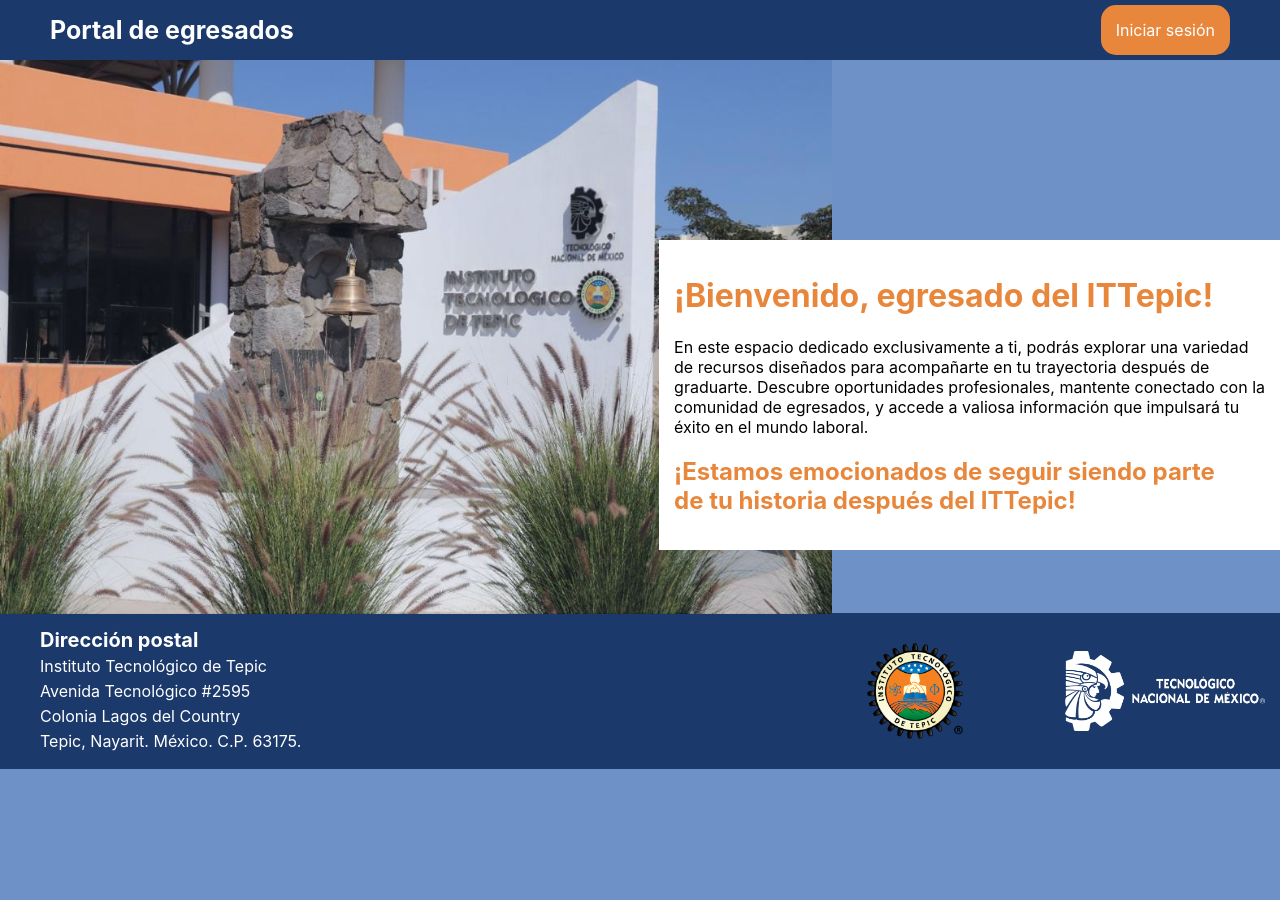
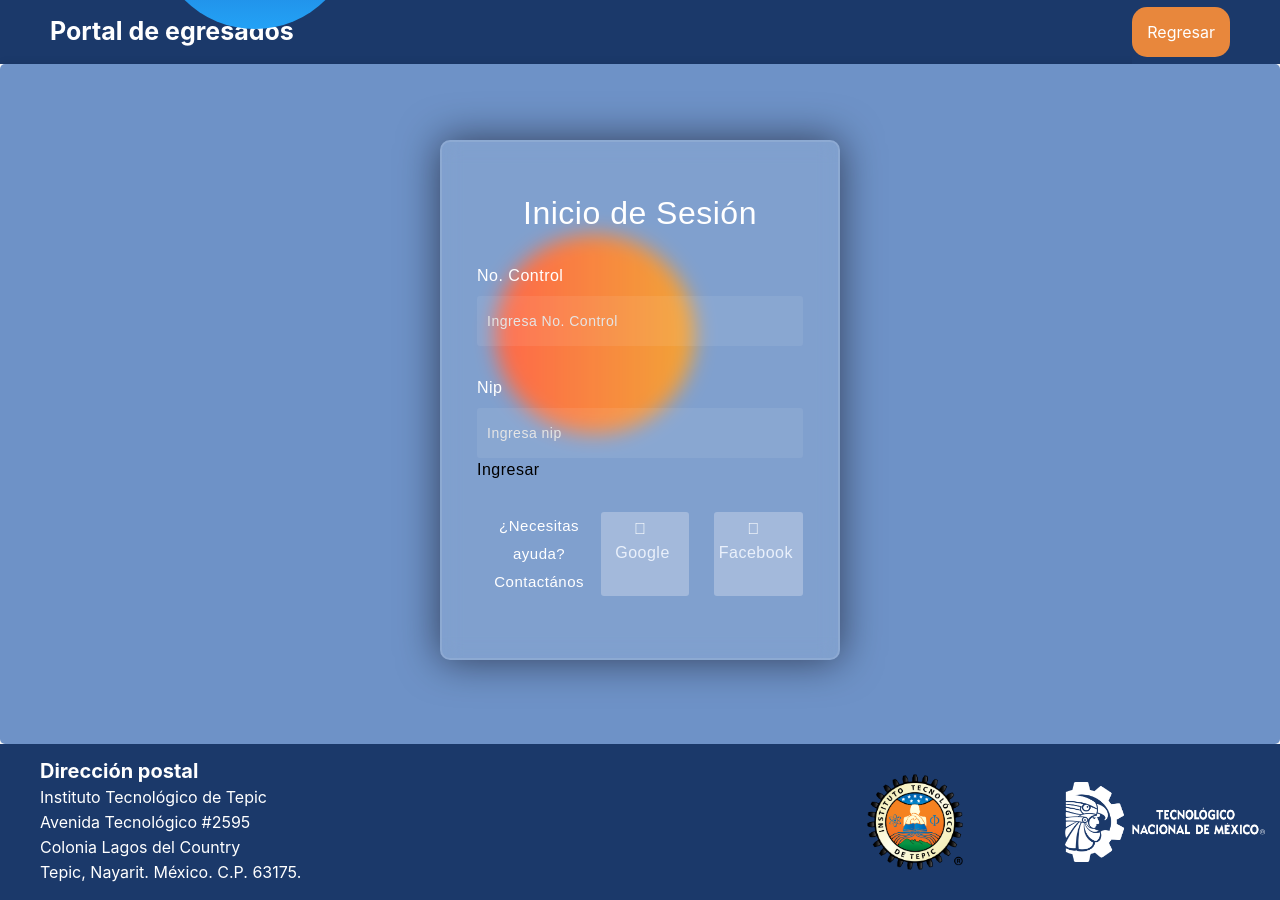
Before and after one commit to GadyelMtz/ProyectoPW, a React (Create React App) app in the folder cliente/: page /login in a window 1280 px wide. Before the commit the page ends 800 px from the top, so only its background shows below. Built offline with nearby package versions, Linux system fonts and the light colour scheme.

Commit message:
Ya hay desplazamiento y diseño

```diff
--- a/cliente/public/index.html
+++ b/cliente/public/index.html
@@ -1,14 +1,33 @@
 <!DOCTYPE html>
 <html lang="en">
   <head>
+    <title>Seguimiento de egresados</title>
     <meta charset="utf-8" />
-    <link rel="stylesheet" href="css/index.css" />
-
+    <link
+    rel="stylesheet"
+    href="https://cdn.jsdelivr.net/npm/bootstrap@4.0.0/dist/css/bootstrap.min.css"
+    integrity="sha384-Gn5384xqQ1aoWXA+058RXPxPg6fy4IWvTNh0E263XmFcJlSAwiGgFAW/dAiS6JXm"
+    crossorigin="anonymous"
+  />
+  <link rel="stylesheet" href="https://cdnjs.cloudflare.com/ajax/libs/font-awesome/5.15.4/css/all.min.css">
   </head>
 
   <body>
-    <script src="https://cdn.jsdelivr.net/npm/@popperjs/core@2.11.8/dist/umd/popper.min.js" integrity="sha384-I7E8VVD/ismYTF4hNIPjVp/Zjvgyol6VFvRkX/vR+Vc4jQkC+hVqc2pM8ODewa9r" crossorigin="anonymous"></script>
-    <script src="https://cdn.jsdelivr.net/npm/bootstrap@5.3.2/dist/js/bootstrap.min.js" integrity="sha384-BBtl+eGJRgqQAUMxJ7pMwbEyER4l1g+O15P+16Ep7Q9Q+zqX6gSbd85u4mG4QzX+" crossorigin="anonymous"></script>
     <div id="root"></div>
+    <script
+      src="https://code.jquery.com/jquery-3.2.1.slim.min.js"
+      integrity="sha384-KJ3o2DKtIkvYIK3UENzmM7KCkRr/rE9/Qpg6aAZGJwFDMVNA/GpGFF93hXpG5KkN"
+      crossorigin="anonymous"
+    ></script>
+    <script
+      src="https://cdn.jsdelivr.net/npm/popper.js@1.12.9/dist/umd/popper.min.js"
+      integrity="sha384-ApNbgh9B+Y1QKtv3Rn7W3mgPxhU9K/ScQsAP7hUibX39j7fakFPskvXusvfa0b4Q"
+      crossorigin="anonymous"
+    ></script>
+    <script
+      src="https://cdn.jsdelivr.net/npm/bootstrap@4.0.0/dist/js/bootstrap.min.js"
+      integrity="sha384-JZR6Spejh4U02d8jOt6vLEHfe/JQGiRRSQQxSfFWpi1MquVdAyjUar5+76PVCmYl"
+      crossorigin="anonymous"
+    ></script>
   </body>
 </html>
--- a/cliente/src/App.js
+++ b/cliente/src/App.js
@@ -1,65 +1,24 @@
-// App.js
-import React from 'react';
-import { BrowserRouter as Router, Routes, Route, Link } from 'react-router-dom';
-import RegistroEgresado from './paginas/C_Egresados';
-import RUD_Egresados from './paginas/RUD_Egresados';
-import DetalleEgresado from './paginas/DetalleEgresado';
-import EditarEgresado from './paginas/EditarEgresado';
+import React from "react";
+import { BrowserRouter as Router, Routes, Route, Link } from "react-router-dom";
+import RegistroEgresado from "./paginas/C_Egresados";
+import RUD_Egresados from "./paginas/RUD_Egresados";
+import DetalleEgresado from "./paginas/DetalleEgresado";
+import EditarEgresado from "./paginas/EditarEgresado";
+import Login from "./paginas/Login";
+import Principal from "./paginas/Principal";
 
 const App = () => {
   return (
     <Router>
-    <div id='root'>
-    <nav class="banner">
-      <div id="tituloBanner">Portal de egresados</div>
-      <list id="menu">
-        <li>
-        <Link to="/registrar-egresados">Iniciar sesión</Link>
-        </li>
-      </list>
-    </nav>
-
-    <div id="contenedor">
-      <img src="img/tec.png" id="imagenTec" />
-    </div>
-
-    <div id="mensajeBienvenida">
-      <h1>¡Bienvenido, egresado del ITTepic!</h1>
-      En este espacio dedicado exclusivamente a ti, podrás explorar una variedad<br></br>
-      de recursos diseñados para acompañarte en tu trayectoria después de<br></br>
-      graduarte. Descubre oportunidades profesionales, mantente conectado con la<br></br>
-      comunidad de egresados, y accede a valiosa información que impulsará tu<br></br>
-      éxito en el mundo laboral.<br></br>
-      <h2>¡Estamos emocionados de seguir siendo parte<br></br>
-      de tu historia después del ITTepic!</h2>
-    </div>
-
-    <footer>
-      <div id="direccion">
-        <b>Dirección postal</b><br></br>
-        Instituto Tecnológico de Tepic<br></br>
-        Avenida Tecnológico #2595<br></br>
-        Colonia Lagos del Country<br></br>
-        Tepic, Nayarit. México. C.P. 63175.<br></br>
-
-    </div>
-
-      <div id="logoFooterITTepic">
-        <img src="img/logoITTepic.png" id="imgLogoITTepic" />
-      </div>
-
-      <div id="logoFooterTecNM">
-        <img src="img/logoTecNM.png" id="imgLogoTecNM" />
-      </div>
-    </footer>
     <Routes>
+      <Route path="/" element={<Principal />} />
       <Route path="/registrar-egresados" element={<RegistroEgresado />} />
       <Route path="/consultar-egresados" element={<RUD_Egresados />} />
-            <Route path="/consultar-egresados/:noControl" element={<DetalleEgresado />} />
+      <Route path="/consultar-egresados/:noControl" element={<DetalleEgresado />}/>
       <Route path="/editar-egresado/:noControl" element={<EditarEgresado />} />
       <Route path="/eliminar-egresado/:noControl" element={<RUD_Egresados />} />
+      <Route path="/login" element={<Login />} />
     </Routes>
-        </div>
   </Router>
   );
 };
--- a/cliente/public/css/index.css
+++ b/cliente/src/css/Principal.css
@@ -1,3 +1,4 @@
+.contenedorDePrincipal {
 html {
   font-family: "Inter", sans-serif;
 }
@@ -121,3 +122,5 @@
   flex: 1;
   text-align: left;
 }
+
+}
--- a/cliente/public/css/login.css
+++ b/cliente/src/css/login.css
@@ -1,3 +1,4 @@
+.contenedorDeLogin{
 *,
 *:before,
 *:after {
@@ -25,7 +26,7 @@
 .background {
     width: 430px;
     height: 520px;
-    position: absolute;
+
     transform: translate(-50%, -50%);
     left: 50%;
     top: 50%;
@@ -155,3 +156,127 @@
 a{
     color: black;
 }
+html {
+    font-family: "Inter", sans-serif;
+  }
+
+  body {
+    margin: 0;
+    background-color: #6E92C7;
+  }
+
+  .banner {
+      display: flex;
+      justify-content: space-between;
+      align-items: center;
+      background-color: #1b396a;
+  }
+
+  #tituloBanner {
+      color: white;
+      font-size: 25px;
+      font-weight: bold;
+      padding-left: 50px;
+  }
+
+  .banner li{
+    background-color: #1b396a;
+    padding-top: 20px;
+    padding-bottom: 20px;
+    text-align: right;
+  }
+
+  .banner #menu li {
+    padding-right: 50px;
+    list-style: none;
+  }
+
+  .banner #menu li a {
+    padding: 15px;
+    border-radius: 15px 15px 15px 15px;
+    background-color: #e8873c;
+    color: white;
+  }
+
+  .banner #menu li a:hover {
+    background-color: white;
+    color: #e8873c;
+  }
+
+  #logoFooterITTepic #imgLogoITTepic {
+    height: 100px;
+    width: 100px;
+  }
+
+  #contenedor{
+      margin-bottom: -5px;
+  }
+
+  #logoFooterITTepic {
+    display: flex;
+    justify-content: center; /* Centra la imagen en el contenedor */
+    align-items: center; /* Centra verticalmente la imagen en el contenedor */
+    padding-right: 100px;
+  }
+
+  #logoFooterTecNM #imgLogoTecNM {
+    height: 80px;
+    width: 200px;
+  }
+
+  #logoFooterTecNM {
+    display: flex;
+    justify-content: center; /* Centra la imagen en el contenedor */
+    align-items: center; /* Centra verticalmente la imagen en el contenedor */
+  }
+
+  #imagenTec {
+    opacity: 90%;
+    width: 65%;
+    height: 30%;
+    margin: 0;
+  }
+
+  #mensajeBienvenida{
+      position: absolute;
+      background-color: white;
+      right: 0%;
+      top: 30%;
+      text-align: justify;
+      font-family: "Inter", sans-serif;
+      padding: 15px;
+
+  }
+
+  #mensajeBienvenida h1,h2{
+      color: #e8873c;
+  }
+
+
+
+  a {
+    text-decoration: none;
+  }
+
+  footer {
+    display: flex;
+    align-items: center;
+    background-color: #1b396a;
+    color: white;
+    padding: 15px;
+    line-height: 25px;
+    padding-left: 40px;
+  }
+
+  footer b {
+      margin-top: 10px;
+      font-size: 20px;
+      font-weight: bolder;
+      line-height: 25px;
+  }
+
+  #direccion {
+    flex: 1;
+    text-align: left;
+  }
+}
--- a/cliente/public/css/menu.css
+++ b/cliente/src/css/menu.css
@@ -1,3 +1,4 @@
+
 nav, .offcanvas{
     background-color: #272c33;
 }
--- a/cliente/src/index.js
+++ b/cliente/src/index.js
@@ -5,6 +5,6 @@
 const root = ReactDOM.createRoot(document.getElementById('root'));
 root.render(
   <React.StrictMode>
-    <App />
+      <App />
   </React.StrictMode>
 );
--- a/cliente/src/paginas/Login.js
+++ b/cliente/src/paginas/Login.js
@@ -0,0 +1,77 @@
+import React, { Fragment, useState } from "react";
+import { Link } from "react-router-dom";
+import '../css/login.css'
+
+const Login = () => {
+  return (
+    <Fragment>
+      <div className="contenedorDeLogin">
+      <nav className="banner">
+        <div id="tituloBanner">Portal de egresados</div>
+        <list id="menu">
+          <li>
+          <Link to="/ ">Regresar</Link>
+          </li>
+        </list>
+      </nav>
+
+      <div class="login-container">
+        <div className="background">
+          <div className="shape"></div>
+          <div className="shape"></div>
+        </div>
+        <form
+          id="login-form"
+          action="tu_archivo_de_procesamiento.php"
+          method="post"
+        >
+          <h3>Inicio de Sesión</h3>
+
+          <label htmlFor="username">No. Control</label>
+          <input type="text" placeholder="Ingresa No. Control" id="username" />
+
+          <label htmlFor="password">Nip</label>
+          <input type="password" placeholder="Ingresa nip" id="password" />
+
+          <Link to="/registrar-egresados">Ingresar</Link>
+
+          <div className="social">
+            <h4>¿Necesitas ayuda? Contactános</h4>
+            <div className="go">
+              <i className="fab fa-google"></i> Google
+            </div>
+            <div className="fb">
+              <i className="fab fa-facebook"></i> Facebook
+            </div>
+          </div>
+        </form>
+      </div>
+
+      <footer>
+        <div id="direccion">
+          <b>Dirección postal</b>
+          <br />
+          Instituto Tecnológico de Tepic
+          <br />
+          Avenida Tecnológico #2595
+          <br />
+          Colonia Lagos del Country
+          <br />
+          Tepic, Nayarit. México. C.P. 63175.
+          <br />
+        </div>
+
+        <div id="logoFooterITTepic">
+          <img src="img/logoITTepic.png" id="imgLogoITTepic" alt="Logo ITTepic" />
+        </div>
+
+        <div id="logoFooterTecNM">
+          <img src="img/logoTecNM.png" id="imgLogoTecNM" alt="Logo TecNM" />
+        </div>
+      </footer>
+      </div>
+    </Fragment>
+  );
+};
+
+export default Login;
--- /dev/null
+++ b/cliente/src/paginas/Principal.js
@@ -0,0 +1,58 @@
+// Principal.js
+import React, { Fragment, useEffect, useState } from "react";
+import { Link } from "react-router-dom";
+import '../css/Principal.css'
+
+const Principal = () => {
+  return (
+    <Fragment>
+     <div className="contenedorDePrincipal">
+     <nav class="banner">
+      <div id="tituloBanner">Portal de egresados</div>
+      <list id="menu">
+        <li>
+        <Link to="/Login">Iniciar sesión</Link>
+        </li>
+      </list>
+    </nav>
+
+    <div id="contenedor">
+      <img src="img/tec.png" id="imagenTec" />
+    </div>
+
+    <div id="mensajeBienvenida">
+      <h1>¡Bienvenido, egresado del ITTepic!</h1>
+      En este espacio dedicado exclusivamente a ti, podrás explorar una variedad<br></br>
+      de recursos diseñados para acompañarte en tu trayectoria después de<br></br>
+      graduarte. Descubre oportunidades profesionales, mantente conectado con la<br></br>
+      comunidad de egresados, y accede a valiosa información que impulsará tu<br></br>
+      éxito en el mundo laboral.<br></br>
+      <h2>¡Estamos emocionados de seguir siendo parte<br></br>
+      de tu historia después del ITTepic!</h2>
+    </div>
+
+    <footer>
+      <div id="direccion">
+
+        <b>Dirección postal</b><br></br>
+        Instituto Tecnológico de Tepic<br></br>
+        Avenida Tecnológico #2595<br></br>
+        Colonia Lagos del Country<br></br>
+        Tepic, Nayarit. México. C.P. 63175.<br></br>
+
+    </div>
+
+      <div id="logoFooterITTepic">
+        <img src="img/logoITTepic.png" id="imgLogoITTepic" />
+      </div>
+
+      <div id="logoFooterTecNM">
+        <img src="img/logoTecNM.png" id="imgLogoTecNM" />
+      </div>
+    </footer>
+    </div>
+    </Fragment>
+  );
+};
+
+export default Principal;
--- a/cliente/src/paginas/RUD_Egresados.js
+++ b/cliente/src/paginas/RUD_Egresados.js
@@ -1,5 +1,6 @@
 import React, { Fragment, useEffect, useState } from "react";
 import { Link } from "react-router-dom";
+import '../css/RUD_egresado.css'
 
 const RUD_Egresados = () => {
   const [egresados, setEgresados] = useState([]);
--- /dev/null
+++ b/package.json
@@ -0,0 +1,5 @@
+{
+  "dependencies": {
+    "normalize.css": "^8.0.1"
+  }
+}
```
Also changed, not shown: cliente/src/css/RUD_egresado.css (added), 1 other file (tests, documents, lock files or other folders). Lines whose indentation alone changed are shown as unchanged.
